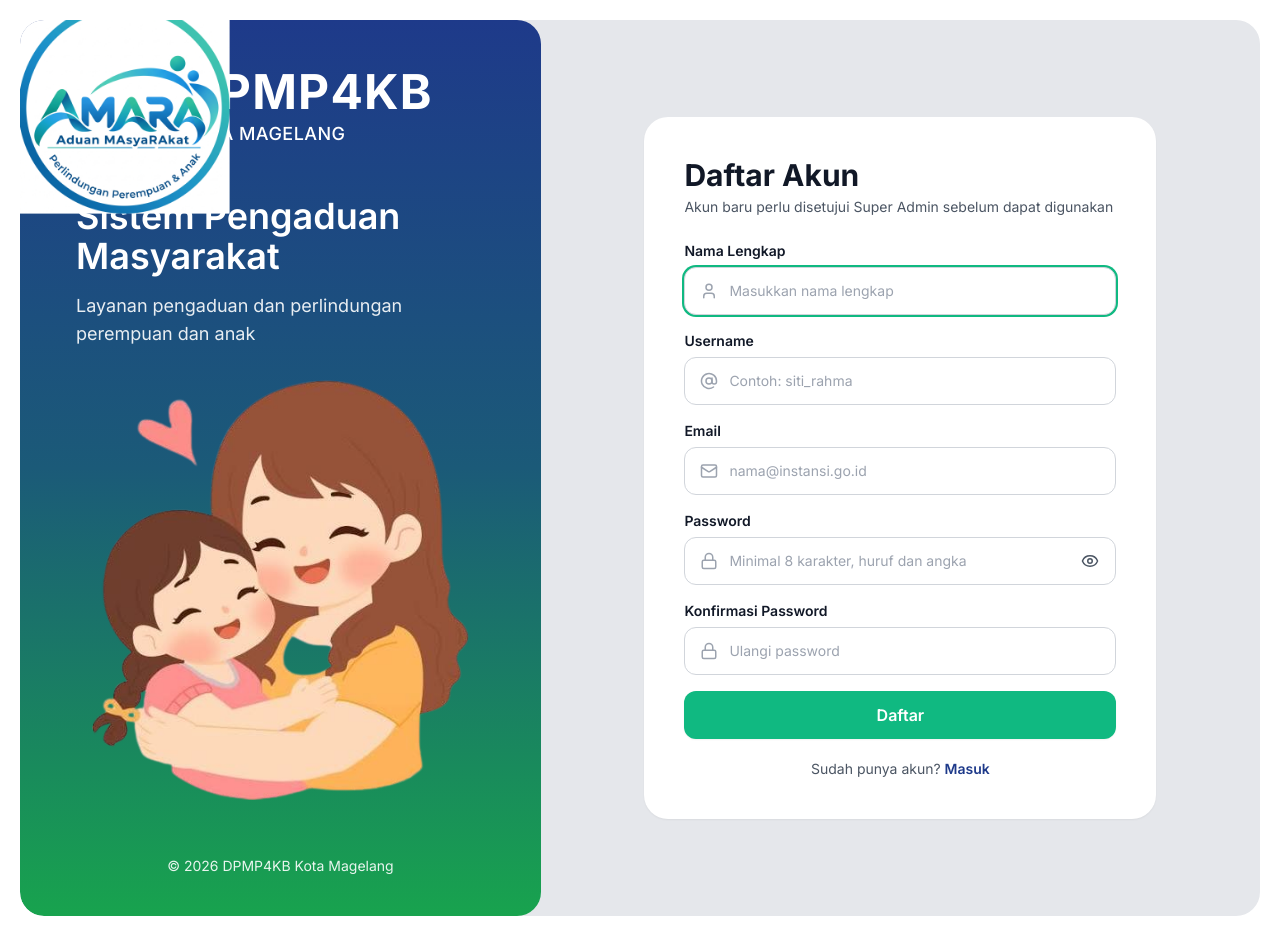
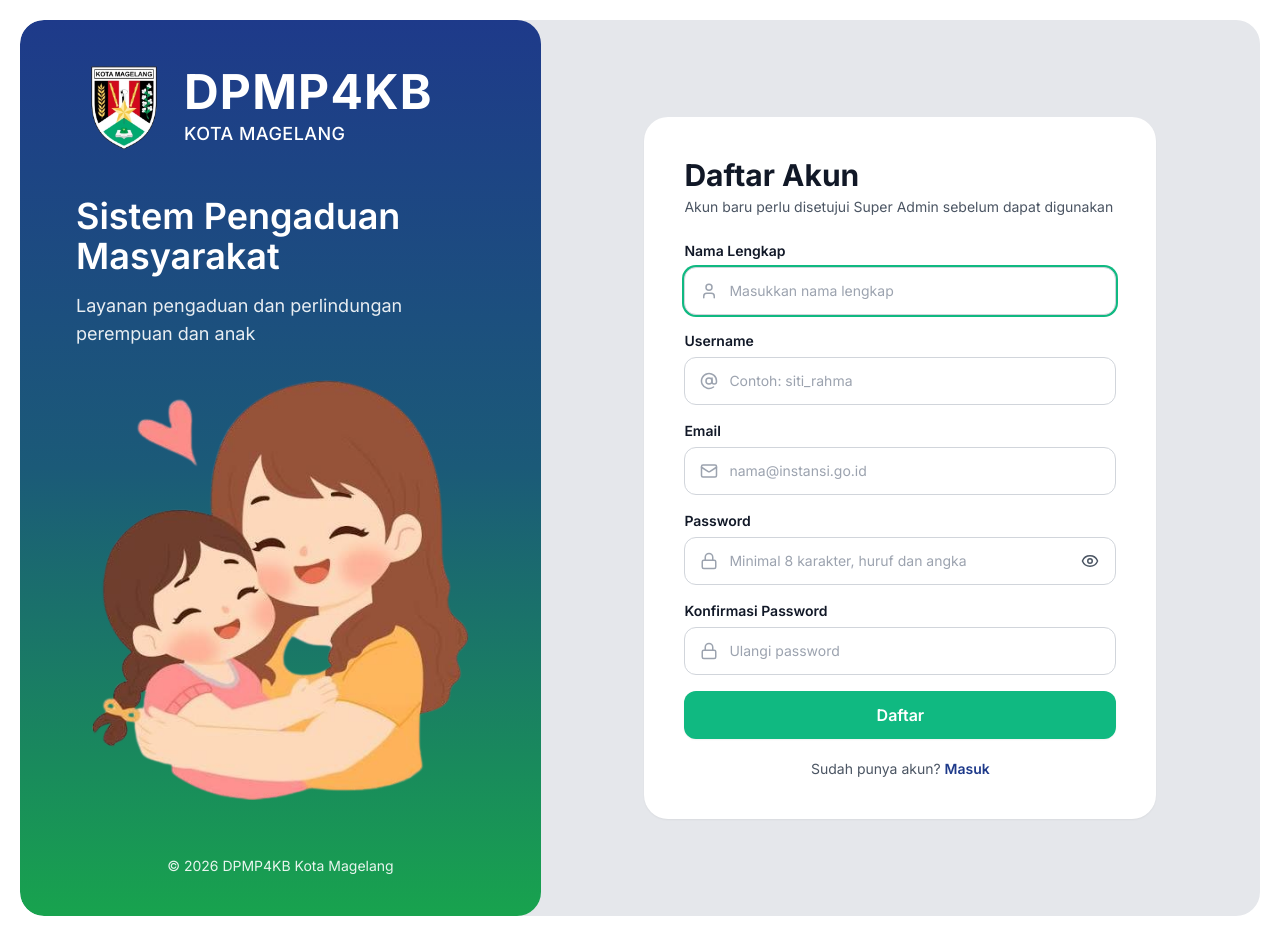
Before and after one commit to dhuha07/frontend-amara, a React (Vite) app: page /daftar in a window 1280 px wide. Built offline with nearby package versions, Linux system fonts and the light colour scheme; no server answers.

Commit message:
Kembalikan logo kota magelang di website, favicon tetap amara_bulat

```diff
--- a/src/components/Sidebar.jsx
+++ b/src/components/Sidebar.jsx
@@ -96,7 +96,9 @@ export default function Sidebar({ open, onClose, collapsed = false }) {
             collapsed ? "" : "lg:justify-start"
           }`}
         >
-          <img src="/amara_bulat.png" alt="AMARA" className="h-9 w-9 shrink-0 rounded-full object-cover bg-white" />
+          <div className="flex h-9 w-9 shrink-0 items-center justify-center rounded-lg bg-emerald">
+            <Bot size={20} aria-hidden="true" />
+          </div>
           <div className={`min-w-0 ${penuh}`}>
             <p className="text-sm font-bold leading-tight">AMARA Bot</p>
             <p className="truncate text-[11px] leading-tight text-blue-100">
--- a/src/components/Topbar.jsx
+++ b/src/components/Topbar.jsx
@@ -199,11 +199,12 @@ export default function Topbar({ onMenuClick, onToggleCollapse, collapsed = fals
             aria-expanded={menuAkun}
             className="flex min-h-[44px] items-center gap-2 rounded-lg px-1.5 hover:bg-white/10 focus-visible:outline-none focus-visible:ring-2 focus-visible:ring-emerald"
           >
-            <img
-              src="/amara_bulat.png"
-              alt="Avatar"
-              className="h-8 w-8 rounded-full bg-white object-cover shadow-sm"
-            />
+            <span
+              className="flex h-8 w-8 items-center justify-center rounded-full bg-emerald text-sm font-bold"
+              aria-hidden="true"
+            >
+              {inisial}
+            </span>
             <span className="hidden max-w-[140px] truncate text-sm font-medium sm:inline">
               {namaTampil}
             </span>
--- a/src/layouts/AuthLayout.jsx
+++ b/src/layouts/AuthLayout.jsx
@@ -26,7 +26,7 @@ export default function AuthLayout({ children }) {
                 </div>
               ) : (
                 <img
-                  src="/amara_bulat.png"
+                  src="/logo-magelang.png"
                   alt="Lambang Kota Magelang"
                   onError={() => setLogoGagal(true)}
                   className="h-full w-full origin-center scale-[2.2] object-contain"
```
